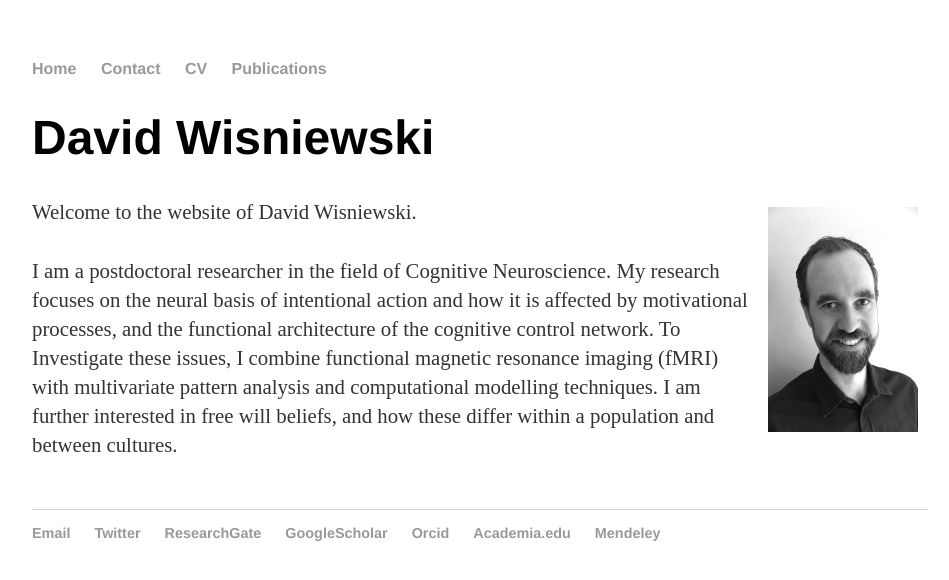
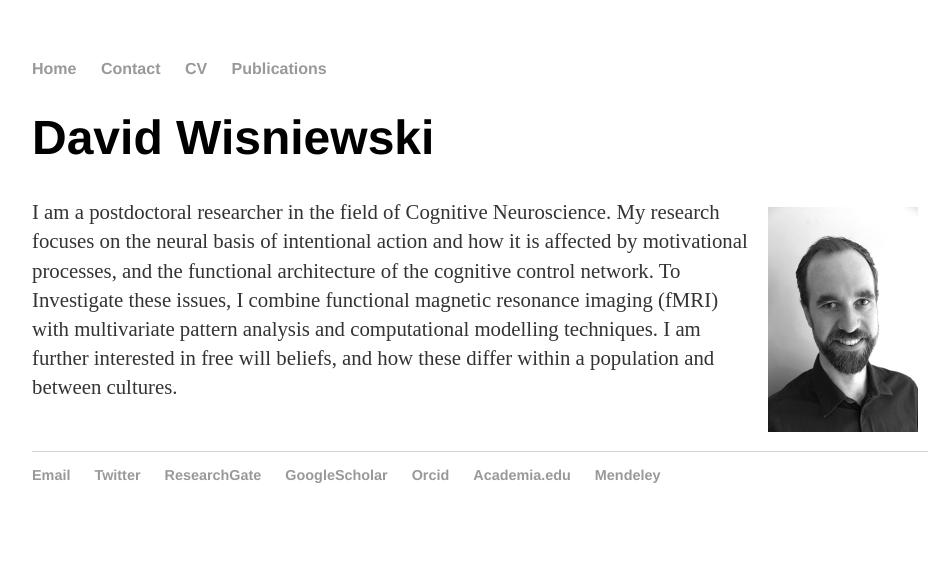
Before and after one commit to davidwisniewski/davidwisniewski.github.io, a Jekyll site: the page built from index.html, in a window 1280 px wide. Shown: the top 580 px of the page, without its empty margins (160-1109 px from the left). Built offline with Jekyll 4.4.1, drawn with Linux system fonts in a browser that asks for light colours.

Commit message:
changed landing page text

```diff
--- a/index.html
+++ b/index.html
@@ -5,9 +5,7 @@ title: David Wisniewski
 <div class="blurb">
 	<h1>David Wisniewski</h1>
 	<img title="David Wisniewski" style="margin: 10px; float: right;" alt="Photo of David Wisniewski" src="/images/David_Wisniewski_300x450_BW.jpg" width="150" height="225" />
-	<p> Welcome to the website of David Wisniewski.
-	<br>
-	<br>
+	<p>
 	I am a postdoctoral researcher in the field of Cognitive Neuroscience. My research focuses on the neural basis of intentional action and
 	how it is affected by motivational processes, and the functional architecture of the cognitive control network. To Investigate these issues,
 	I combine functional magnetic resonance imaging (fMRI) with multivariate pattern analysis and computational modelling techniques.
```
